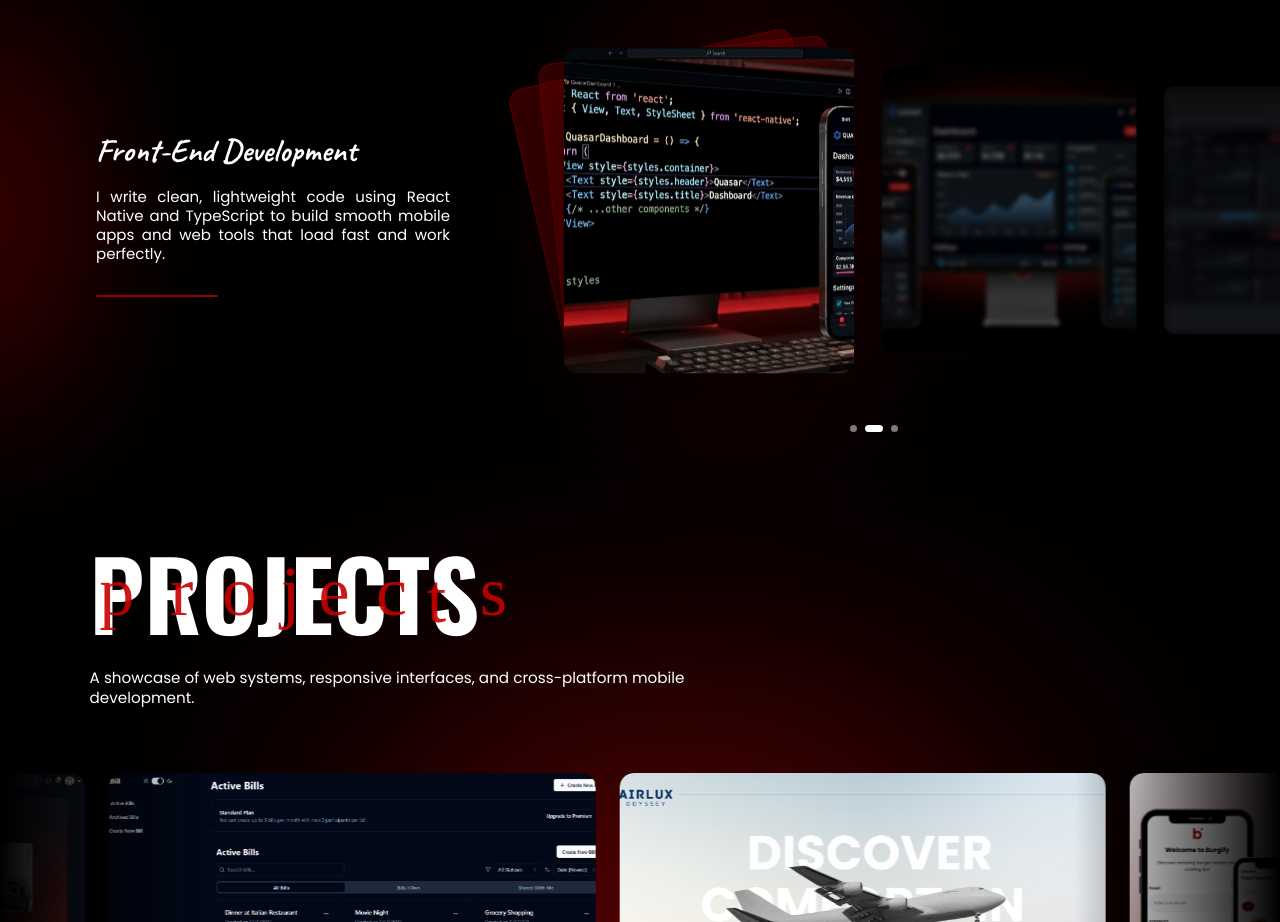
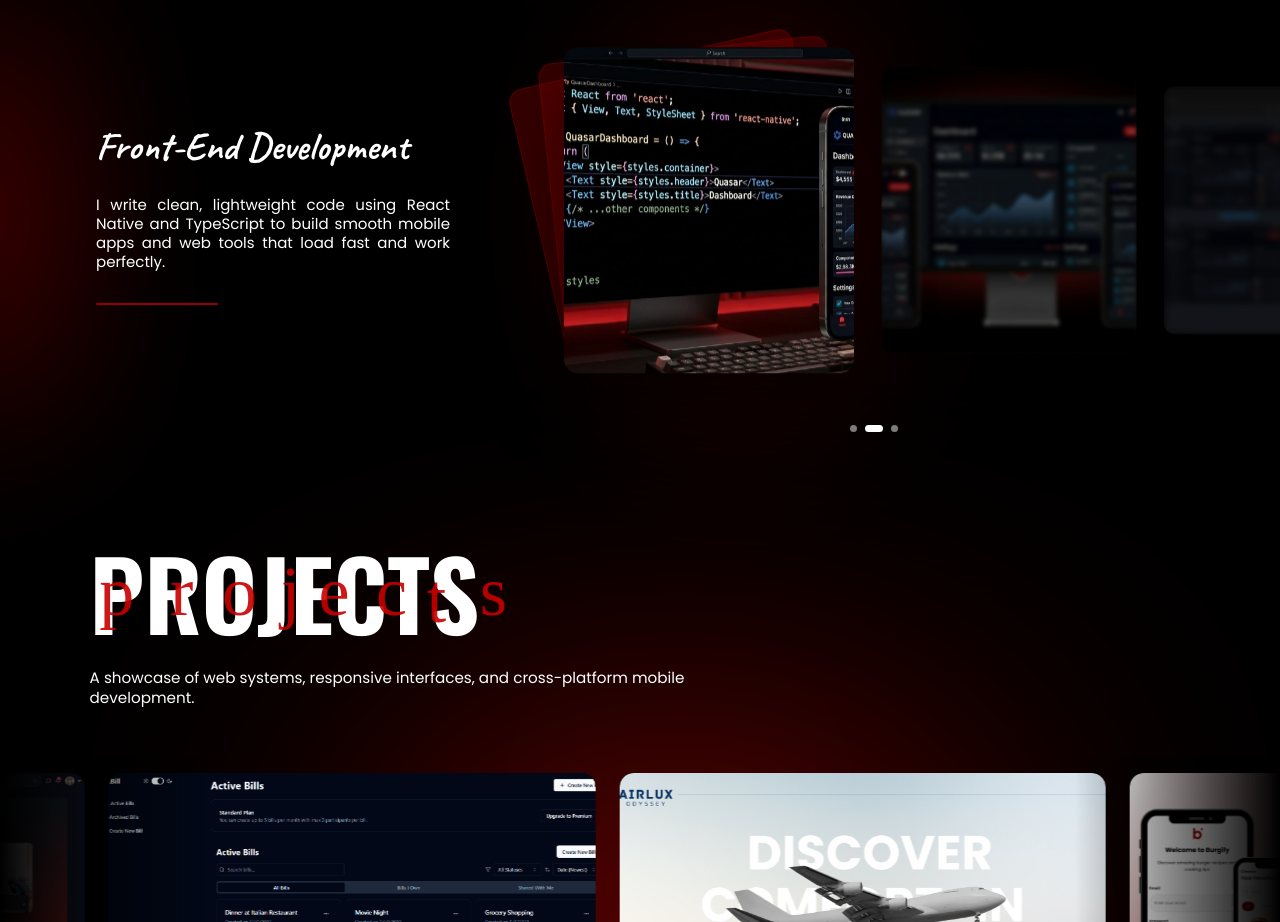
Before and after one commit to JaiAnoba/Portfolio, a React (Vite) app: page / in a window 1280 px wide. Shown: the part 1480-2402 px from the top of the page. Built offline with nearby package versions, Linux system fonts and the light colour scheme; a web font is replaced by a local one.

Commit message:
adjusted font-size

```diff
--- a/src/components/Services.css
+++ b/src/components/Services.css
@@ -59,7 +59,9 @@
 }
 
 .services-copy h3 {
-  margin-bottom: 1rem;
+  margin-bottom: 1.5rem;
+  font-family: var(--font-hand);
+  font-size: clamp(2.4rem, 2.4vw, 2.4rem);
 }
 
 .services-copy-text {
```
